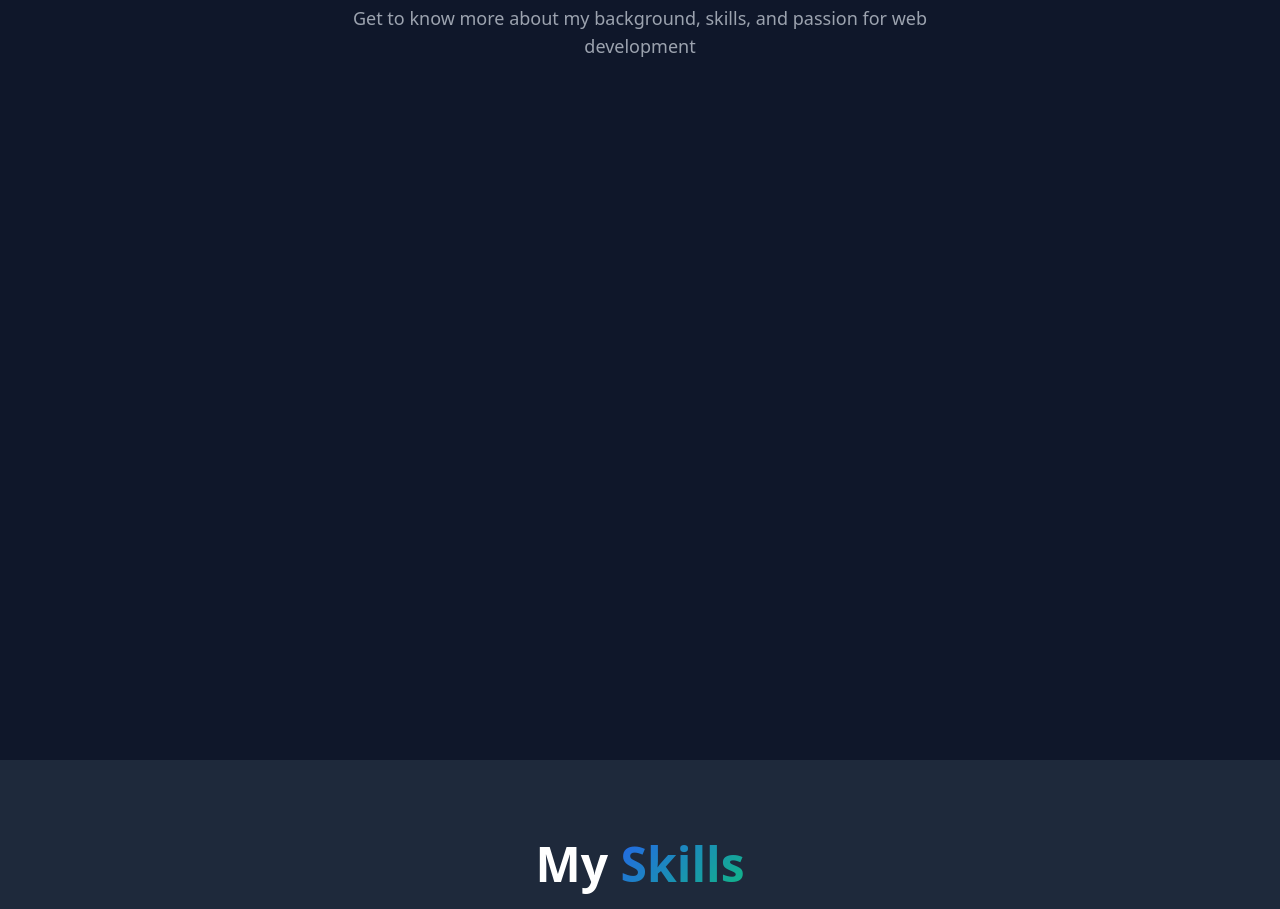
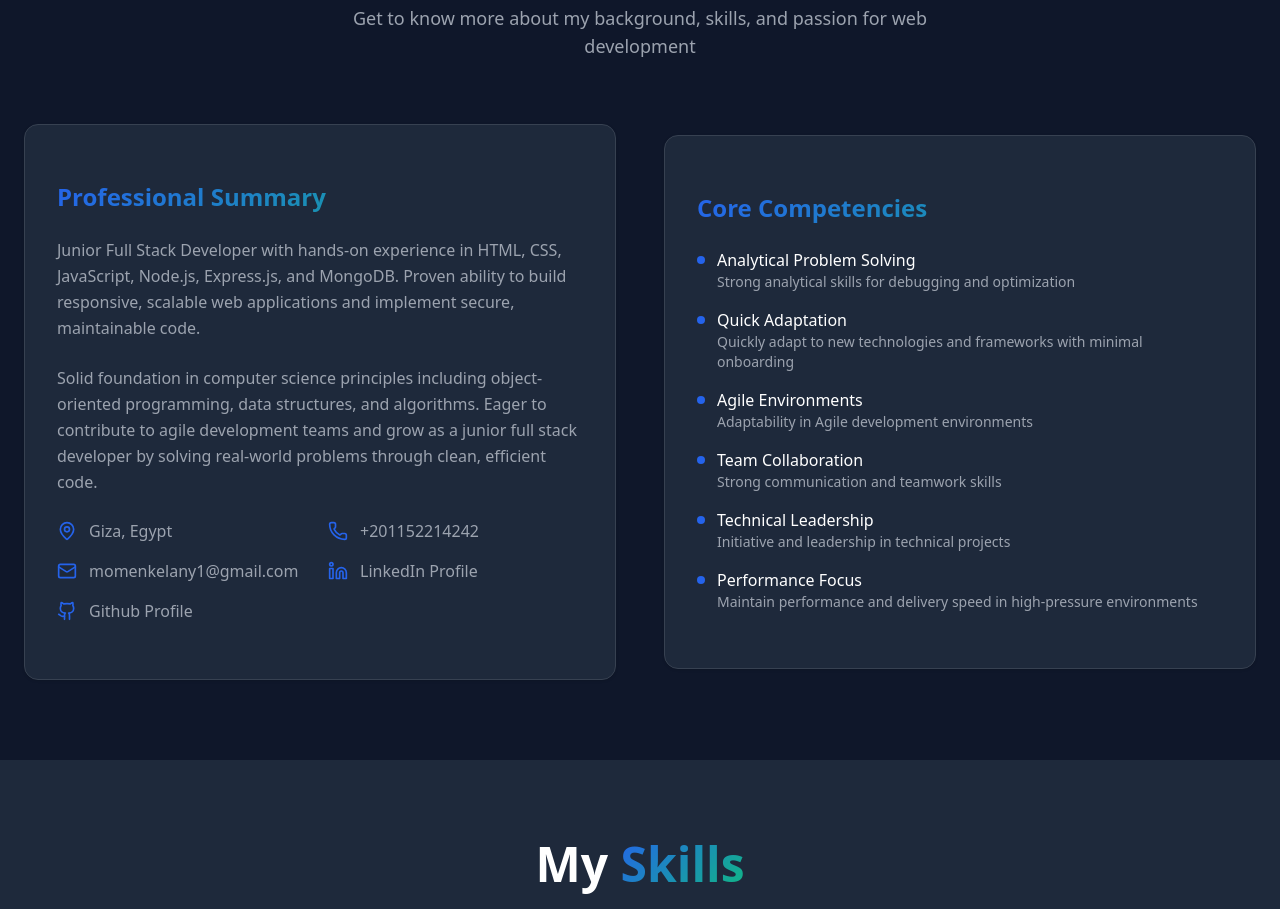
Before and after one commit to momenkelany/Momen-Kelany-Portfolio, a React (Vite) app in the folder portfolio-website/: page / in a window 1280 px wide. Shown: the part 940-1849 px from the top of the page. Built offline with nearby package versions, Linux system fonts and the light colour scheme.

Commit message:
about update

```diff
--- a/portfolio-website/src/App.css
+++ b/portfolio-website/src/App.css
@@ -150,4 +150,48 @@
       padding: 3rem 0;
     }
   }
+
+  /* Fade-in animation */
+  .fade-in {
+    opacity: 0;
+    transform: translateY(20px);
+    animation: fadeInUp 0.6s ease-out forwards;
+  }
+
+  .fade-in.visible {
+    opacity: 1;
+    transform: translateY(0);
+  }
+
+  @keyframes fadeInUp {
+    from {
+      opacity: 0;
+      transform: translateY(20px);
+    }
+    to {
+      opacity: 1;
+      transform: translateY(0);
+    }
+  }
+
+  /* Card hover effect */
+  .card-hover {
+    transition: transform 0.3s ease, box-shadow 0.3s ease;
+  }
+
+  .card-hover:hover {
+    transform: translateY(-5px);
+    box-shadow: 0 10px 25px rgba(0, 0, 0, 0.15);
+  }
+
+  /* Section padding */
+  .section-padding {
+    padding: 80px 0;
+  }
+
+  /* Ensure visibility */
+  .fade-in {
+    animation-delay: 0.2s;
+    animation-fill-mode: both;
+  }
 }
--- a/portfolio-website/src/components/About.jsx
+++ b/portfolio-website/src/components/About.jsx
@@ -1,11 +1,36 @@
-import React from 'react';
+import React, { useEffect, useRef } from 'react';
 import { Card, CardContent } from './ui/card';
 import { MapPin, Phone, Mail, Linkedin, Github } from 'lucide-react';
 import OptimizedImage from './OptimizedImage';
 
 const About = () => {
+  const sectionRef = useRef(null);
+
+  useEffect(() => {
+    const observer = new IntersectionObserver(
+      (entries) => {
+        entries.forEach((entry) => {
+          if (entry.isIntersecting) {
+            const fadeElements = entry.target.querySelectorAll('.fade-in');
+            fadeElements.forEach((el, index) => {
+              setTimeout(() => {
+                el.classList.add('visible');
+              }, index * 200);
+            });
+          }
+        });
+      },
+      { threshold: 0.1 }
+    );
+
+    if (sectionRef.current) {
+      observer.observe(sectionRef.current);
+    }
+
+    return () => observer.disconnect();
+  }, []);
   return (
-    <section id="about" className="section-padding bg-background">
+    <section id="about" className="section-padding bg-background" ref={sectionRef}>
       <div className="container mx-auto px-6">
         <div className="text-center mb-16">
           <h2 className="text-4xl md:text-5xl font-bold mb-4">
```
